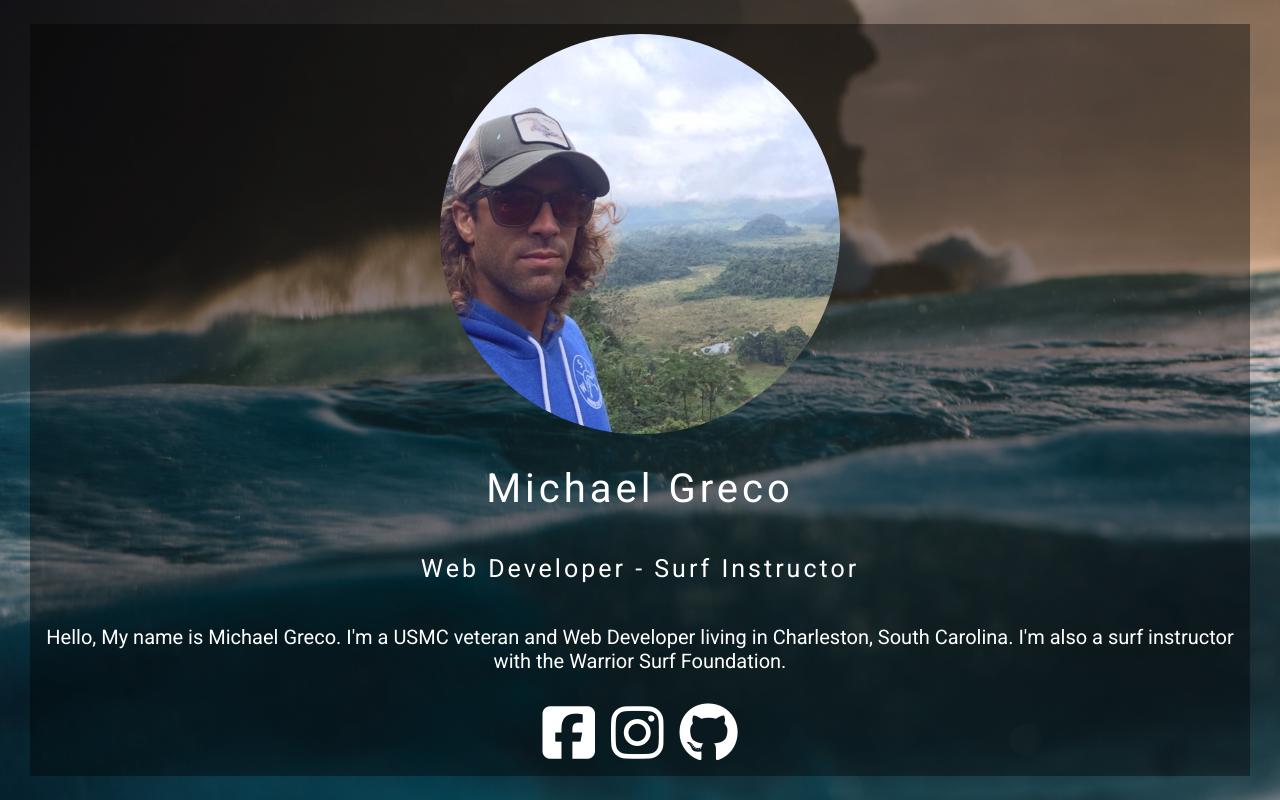
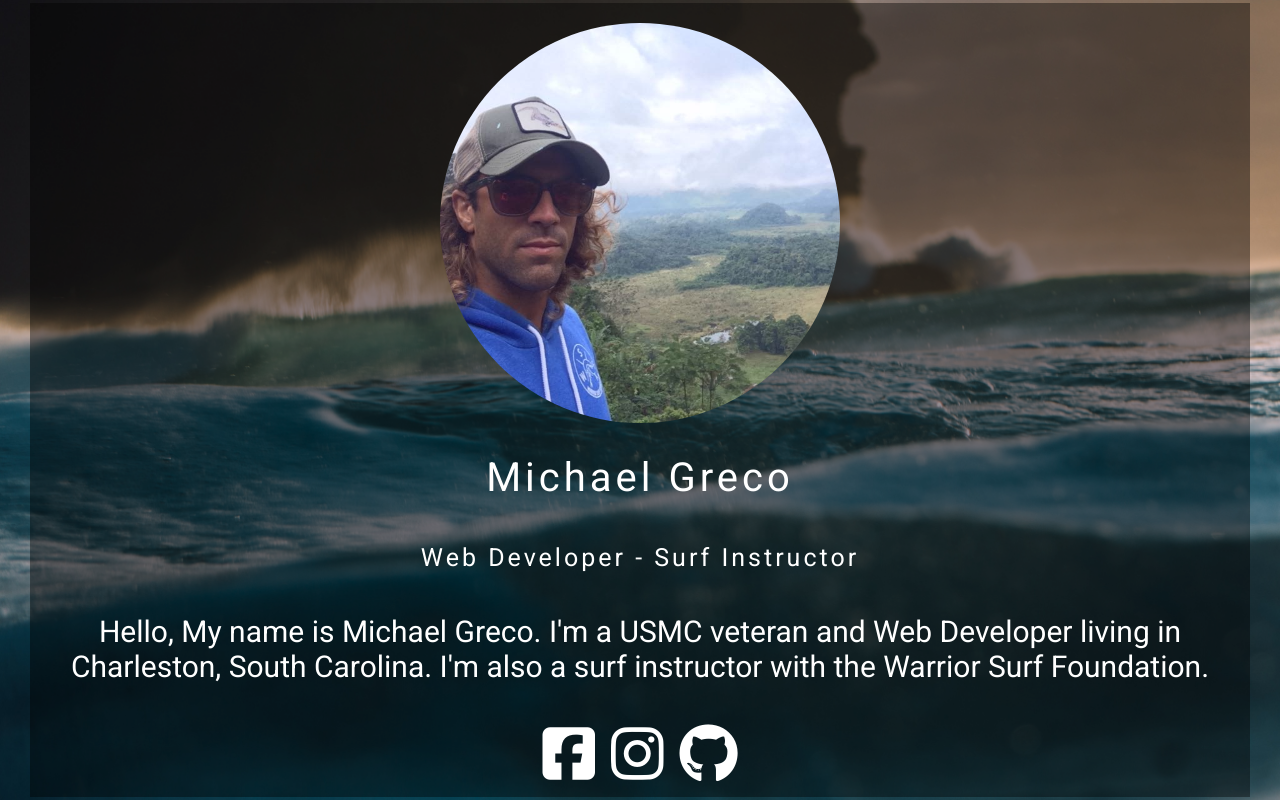
Before and after one commit to MichaelGreco7/VWC-Portfolio, a plain HTML site: page index.html in a window 1280 px wide. Drawn offline with Linux system fonts and the light colour scheme.

Commit message:
font/ margin

```diff
--- a/style.css
+++ b/style.css
@@ -29,7 +29,7 @@ body {
   border-radius: 50%;
   width: auto;
   height: 400px;
-  margin-top: 10px;
+  margin-top: 20px;
 }
 
 .box h1 {
@@ -45,7 +45,7 @@ body {
 }
 
 .box p {
-  font-size: 20px;
+  font-size: 30px;
   display: flex;
   justify-content: center;
   text-align: center;
```
